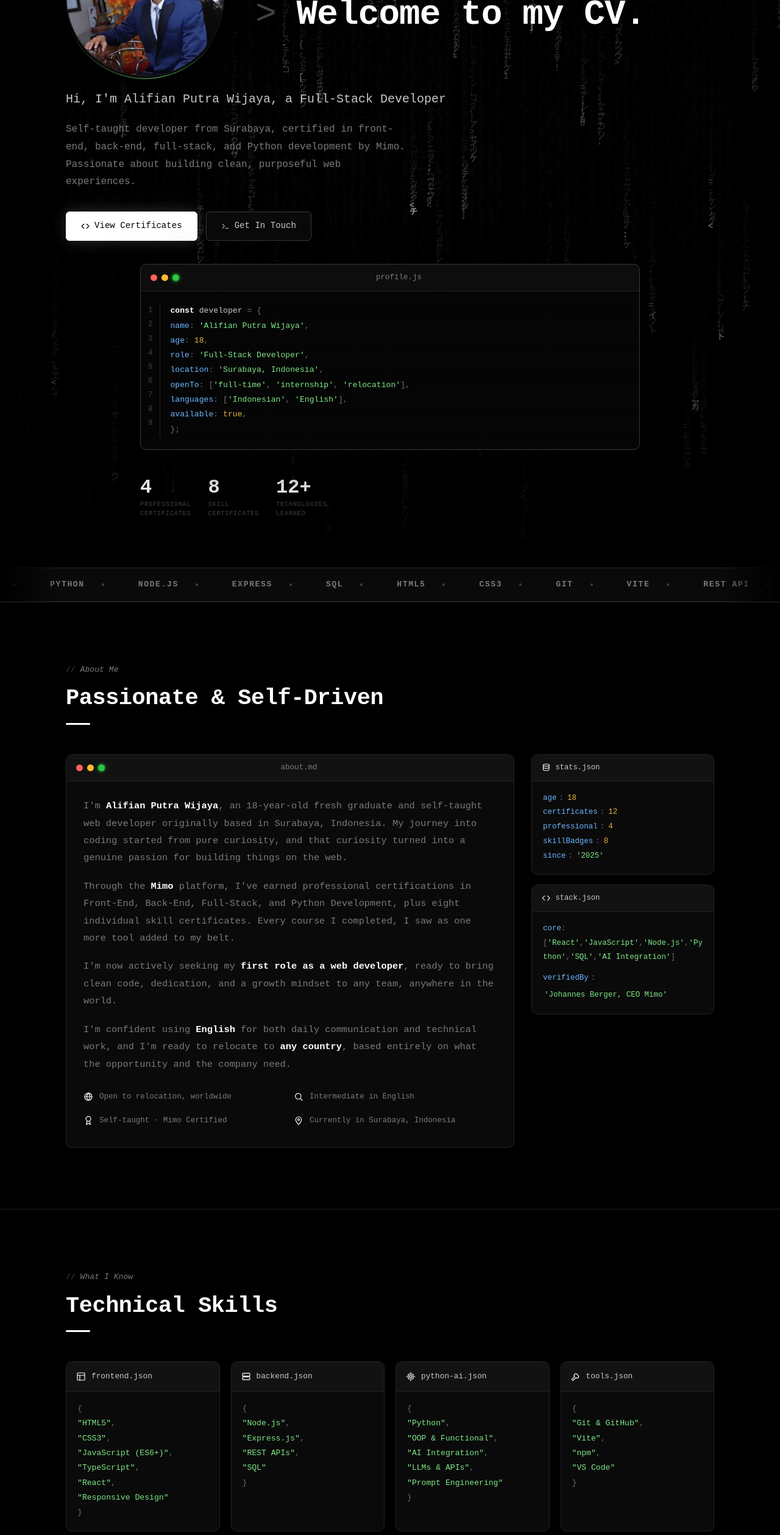
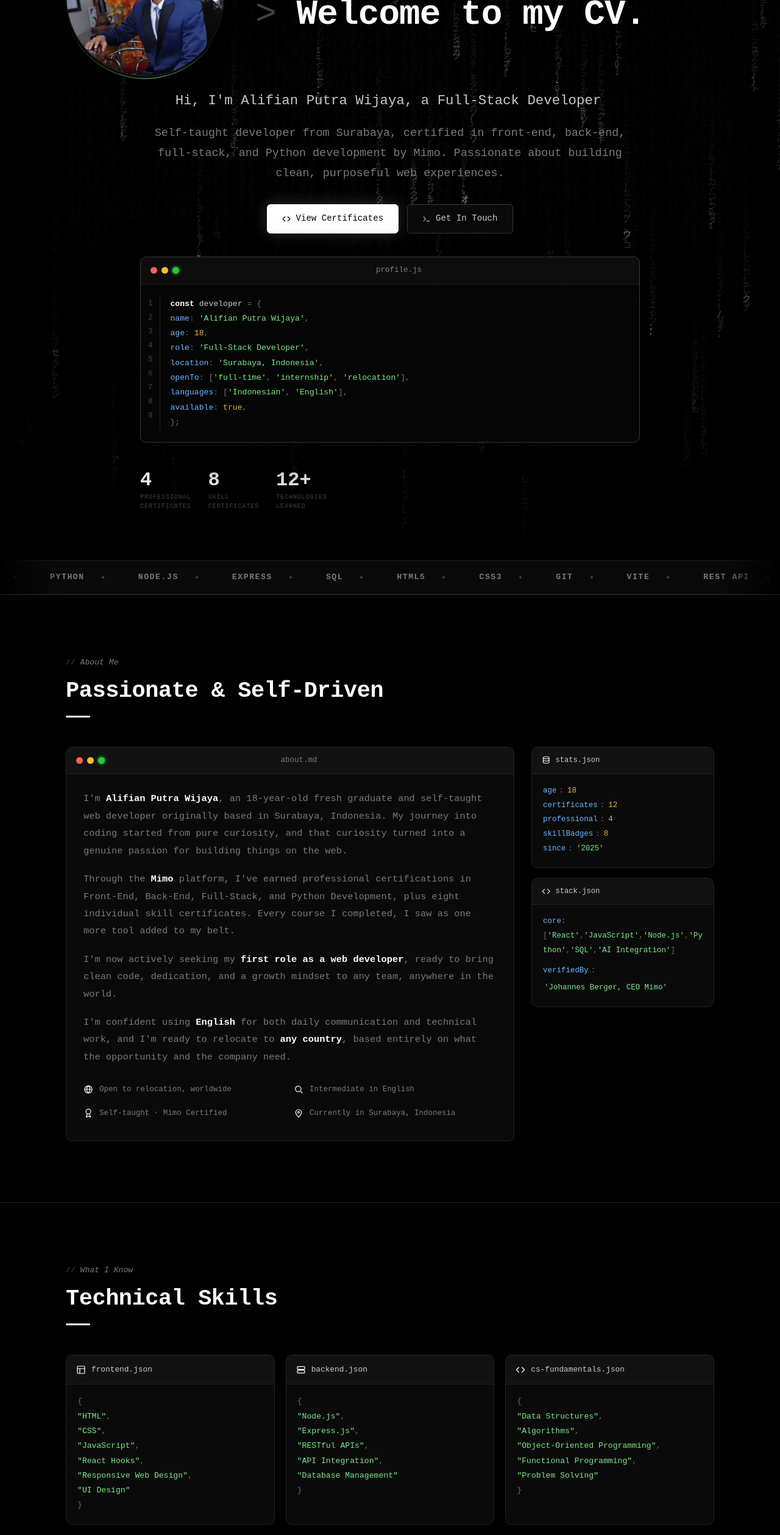
Before and after one commit to alifiancode/alifian-cv, a React (Vite) app: page / in a window 1280 px wide. Shown: the part 234-2752 px from the top of the page at 61% size. Built offline with nearby package versions, Linux system fonts and the light colour scheme.

Commit message:
Update: add more skills

```diff
--- a/src/components/sections/Hero/Hero.css
+++ b/src/components/sections/Hero/Hero.css
@@ -188,23 +188,26 @@
 
 .hero__subtitle {
   font-family: var(--font-mono);
-  font-size: clamp(0.95rem, 2.4vw, 1.25rem);
+  font-size: clamp(1.05rem, 2.6vw, 1.4rem);
   color: var(--text);
   margin-bottom: 18px;
+  text-align: center;
 }
 
 .hero__desc {
-  max-width: 560px;
-  font-size: clamp(0.88rem, 2vw, 1rem);
+  max-width: 820px;
+  margin: 0 auto 34px;
+  font-size: clamp(0.95rem, 2.1vw, 1.15rem);
   color: var(--text-muted);
   line-height: 1.8;
-  margin-bottom: 34px;
+  text-align: center;
 }
 
 .hero__actions {
   display: flex;
   gap: 14px;
   flex-wrap: wrap;
+  justify-content: center;
   margin-bottom: 44px;
 }
 
--- a/src/components/sections/Skills/Skills.css
+++ b/src/components/sections/Skills/Skills.css
@@ -5,7 +5,7 @@
 
 .skills__grid {
   display: grid;
-  grid-template-columns: repeat(auto-fit, minmax(230px, 1fr));
+  grid-template-columns: repeat(3, 1fr);
   gap: 18px;
 }
 
@@ -28,6 +28,8 @@
 .skills__grid.is-visible .skills__file:nth-child(2) { transition-delay: .15s; }
 .skills__grid.is-visible .skills__file:nth-child(3) { transition-delay: .25s; }
 .skills__grid.is-visible .skills__file:nth-child(4) { transition-delay: .35s; }
+.skills__grid.is-visible .skills__file:nth-child(5) { transition-delay: .45s; }
+.skills__grid.is-visible .skills__file:nth-child(6) { transition-delay: .55s; }
 
 .skills__file:hover {
   border-color: var(--border-active);
--- a/src/data/skills.js
+++ b/src/data/skills.js
@@ -3,24 +3,36 @@ export const skillGroups = [
     category: 'Frontend',
     file: 'frontend.json',
     icon: 'layout',
-    skills: ['HTML5', 'CSS3', 'JavaScript (ES6+)', 'TypeScript', 'React', 'Responsive Design'],
+    skills: ['HTML', 'CSS', 'JavaScript', 'React Hooks', 'Responsive Web Design', 'UI Design'],
   },
   {
     category: 'Backend',
     file: 'backend.json',
     icon: 'server',
-    skills: ['Node.js', 'Express.js', 'REST APIs', 'SQL'],
+    skills: ['Node.js', 'Express.js', 'RESTful APIs', 'API Integration', 'Database Management'],
+  },
+  {
+    category: 'CS Fundamentals',
+    file: 'cs-fundamentals.json',
+    icon: 'code',
+    skills: ['Data Structures', 'Algorithms', 'Object-Oriented Programming', 'Functional Programming', 'Problem Solving'],
+  },
+  {
+    category: 'Development Disciplines',
+    file: 'dev-disciplines.json',
+    icon: 'layers',
+    skills: ['Full-Stack Development', 'Front-End Development', 'Back-End Development', 'Web Development', 'Game Development'],
   },
   {
     category: 'Python & AI',
     file: 'python-ai.json',
     icon: 'cpu',
-    skills: ['Python', 'OOP & Functional', 'AI Integration', 'LLMs & APIs', 'Prompt Engineering'],
+    skills: ['Python', 'Vibe Coding', 'AI-Assisted Development', 'Prompt Engineering', 'Large Language Models (LLM)'],
   },
   {
-    category: 'Tools',
+    category: 'Tools & Practices',
     file: 'tools.json',
     icon: 'tool',
-    skills: ['Git & GitHub', 'Vite', 'npm', 'VS Code'],
+    skills: ['Git', 'GitHub', 'Cross-Browser Compatibility', 'Agile Methodology'],
   },
 ]
```
